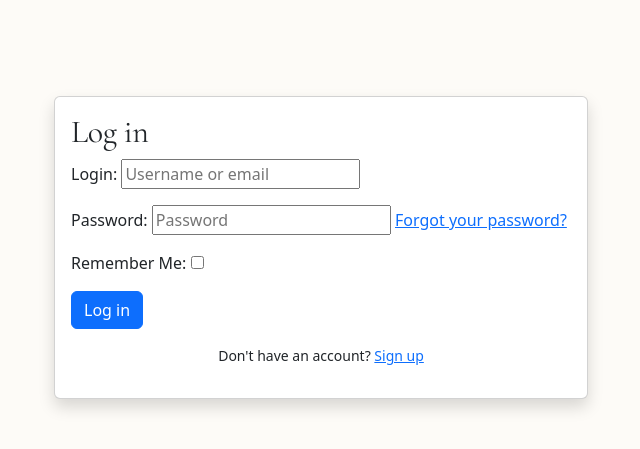
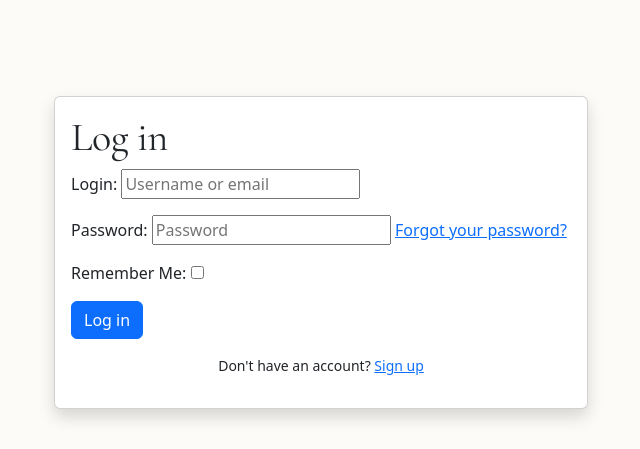
Before and after one commit to Analisa1984/brushed-up-things, a Django app: page /accounts/login/ in a window 1280 px wide. Shown: the part 220-669 px from the top of the page, without its empty margins (319-959 px from the left). Run offline with Django 5.2, Linux system fonts and the light colour scheme; parts of the project's set-up code (start-up, migrations or seed data) failed here and were passed over.

Commit message:
Add h1 HTML tag.

```diff
--- a/templates/account/login.html
+++ b/templates/account/login.html
@@ -9,7 +9,7 @@
       <div class="col-md-6 mx-auto">
         <div class="card shadow">
         <div class="card-body">
-        <h2>{% translate "Log in" %}</h2>
+        <h1>{% translate "Log in" %}</h1>
         <form method="post">
           {% csrf_token %}
           {{ form.as_p }}
```
